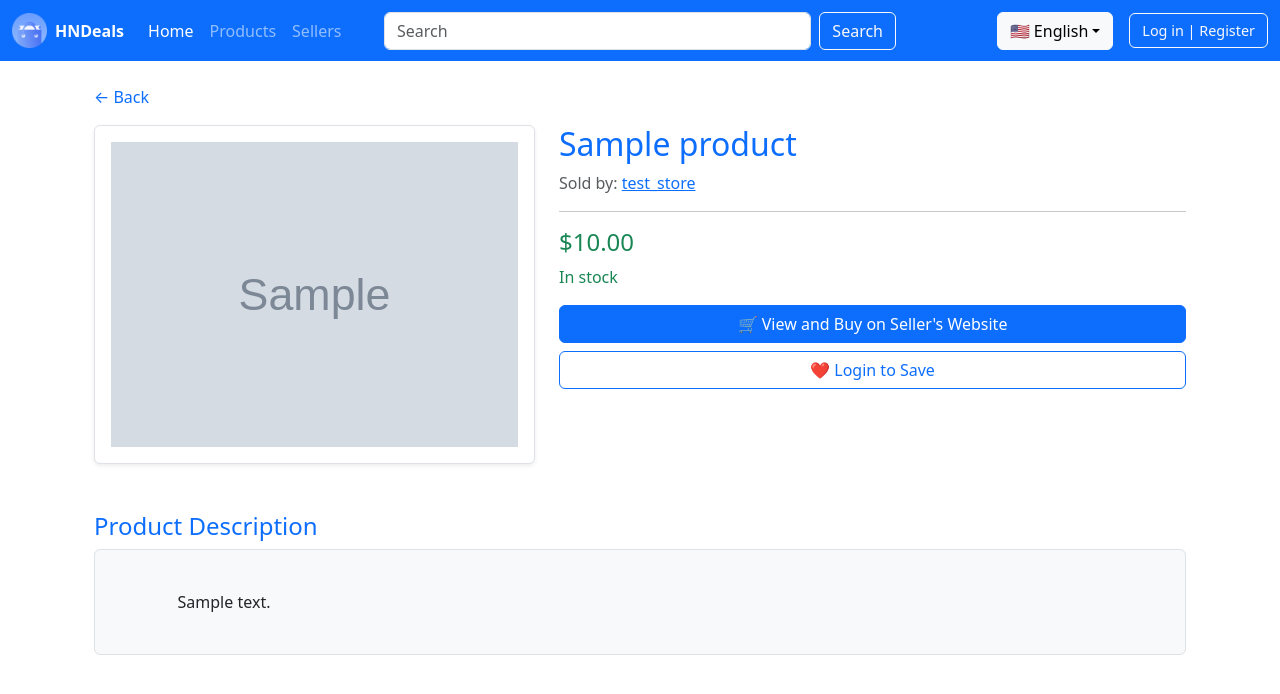
After one commit to anna-at-sea/shop-aggregator, a Django app: a page that uses honduras_shop_aggregator/templates/pages/products/product_card.html in a window 1280 px wide. The commit adds this page. Shown: the top 694 px of the page. Run offline with Django 5.2, Linux system fonts and the light colour scheme; data comes from the database, SQL or seed files in the repository; tables that the repository leaves empty hold one stand-in row (values such as "Sample post"); grey boxes marked "Sample" are stand-in pictures; some libraries are stand-ins or nearby versions.

Commit message:
Add product card and product list views

```diff
--- a/honduras_shop_aggregator/products/models.py
+++ b/honduras_shop_aggregator/products/models.py
@@ -92,7 +92,7 @@ class Product(models.Model):
             right = (width + min_side) / 2
             bottom = (height + min_side) / 2
             img = img.crop((left, top, right, bottom))
-            img = img.resize(output_size, Image.ANTIALIAS)
+            img = img.resize(output_size, Image.Resampling.LANCZOS)
             img.save(img_path)
 
     def clean(self):
--- a/honduras_shop_aggregator/products/urls.py
+++ b/honduras_shop_aggregator/products/urls.py
@@ -1,18 +1,28 @@
-# from django.urls import path
+from django.urls import path
 
-# from . import views
+from . import views
 
 urlpatterns = [
-    # path(
-    #     'profile/<str:store_name>/',
-    #     views.SellerProfileView.as_view(),
-    #     name='seller_profile'
-    # ),
-    # path(
-    #     'create/',
-    #     views.SellerFormCreateView.as_view(),
-    #     name='seller_create'
-    # ),
+    path(
+        '',
+        views.ProductListView.as_view(),
+        name='product_list'
+    ),
+    path(
+        'create/',
+        views.ProductFormCreateView.as_view(),
+        name='product_create'
+    ),
+    path(
+        '<str:slug>/update_image/',
+        views.ProductFormUpdateImageView.as_view(),
+        name='product_update_image'
+    ),
+    path(
+        '<str:slug>/',
+        views.ProductCardView.as_view(),
+        name='product_card'
+    ),
     # path(
     #     '<str:store_name>/update/',
     #     views.SellerFormUpdateView.as_view(),
--- a/honduras_shop_aggregator/products/views.py
+++ b/honduras_shop_aggregator/products/views.py
@@ -1,3 +1,98 @@
-# from django.shortcuts import render
+# from django.contrib import messages
+from django.contrib.messages.views import SuccessMessageMixin
+from django.shortcuts import get_object_or_404  # , redirect
+from django.urls import reverse_lazy
+from django.utils.translation import gettext as _
+from django.views.generic import DetailView, ListView
+from django.views.generic.edit import CreateView, UpdateView  # , DeleteView
 
-# Create your views here.
+from honduras_shop_aggregator import utils
+from honduras_shop_aggregator.products.forms import (ProductCreateForm,
+                                                     ProductImageUpdateForm)
+from honduras_shop_aggregator.products.models import Product
+
+
+class ProductCardView(
+    SuccessMessageMixin, DetailView
+):
+    model = Product
+    template_name = 'pages/products/product_card.html'
+    context_object_name = 'product'
+    slug_field = "slug"
+    slug_url_kwarg = "slug"
+
+    def get_object(self):
+        return get_object_or_404(Product, slug=self.kwargs["slug"])
+
+
+class ProductListView(SuccessMessageMixin, ListView):
+    model = Product
+    template_name = 'pages/products/product_list.html'
+
+    def get_context_data(self, **kwargs):
+        context = super().get_context_data(**kwargs)
+        context['products'] = Product.objects.filter(
+            is_active=True, stock_quantity__gt=0
+        )
+        return context
+
+
+class ProductFormCreateView(
+    utils.UserLoginRequiredMixin, utils.SellerPermissionMixin,
+    SuccessMessageMixin, CreateView
+):
+    model = Product
+    form_class = ProductCreateForm
+    template_name = 'layouts/base_form.html'
+
+    def get_success_message(self, *args, **kwargs):
+        return _("Product is added successfully. Please add image of the product")
+
+    def get_success_url(self):
+        return reverse_lazy(
+            'product_update_image', kwargs={'slug': self.object.slug}
+        )
+
+    def get_context_data(self, *args, **kwargs):
+        context = super().get_context_data(**kwargs)
+        context.update({
+            'heading': _("Add Product"),
+            'button_text': _("Add")
+        })
+        return context
+
+    def form_valid(self, form):
+        form.instance.seller = self.request.user.seller
+        return super().form_valid(form)
+
+    def get_form(self, form_class=None):
+        form = super().get_form(form_class)
+        form.instance.seller = self.request.user.seller  # Assign early
+        return form
+
+
+class ProductFormUpdateImageView(
+    utils.UserLoginRequiredMixin, utils.SellerPermissionMixin,
+    SuccessMessageMixin, UpdateView
+):
+    model = Product
+    form_class = ProductImageUpdateForm
+    template_name = 'layouts/base_form.html'
+    slug_field = "slug"
+    slug_url_kwarg = "slug"
+    context_object_name = "product"
+
+    def get_success_message(self, *args, **kwargs):
+        return _("Image updated successfully")
+
+    def get_success_url(self):
+        return reverse_lazy('product_card', kwargs={'slug': self.object.slug})
+
+    def get_context_data(self, **kwargs):
+        context = super().get_context_data(**kwargs)
+        context.update({
+            'heading': _("Update Product Image"),
+            'button_text': _("Update Image"),
+            'form': self.get_form()
+        })
+        return context
--- /dev/null
+++ b/honduras_shop_aggregator/templates/pages/products/product_card.html
@@ -0,0 +1,82 @@
+{% extends 'layouts/base.html' %}
+{% load i18n %}
+{% load static %}
+
+{% block content %}
+{% include "partials/flash_message.html" %}
+
+<div class="container mt-4">
+    <!-- Breadcrumb -->
+    <div class="mb-3">
+        <a href="#" class="text-decoration-none text-primary">
+            ← {% translate "Back" %}
+            <!-- Add link to go back to prev page -->
+        </a>
+    </div>
+
+    <div class="row">
+        <!-- Product Image -->
+        <div class="col-md-5">
+            <div class="border rounded shadow-sm p-3 bg-white">
+                <img src="{{ product.image.url }}" alt="{{ product.product_name }}" class="img-fluid w-100" style="max-height: 500px; object-fit: contain;">
+            </div>
+        </div>
+
+        <!-- Product Info -->
+        <div class="col-md-7">
+            <h2 class="text-primary">{{ product.product_name }}</h2>
+            <p class="text-muted mb-1">{% translate "Sold by" %}:
+                <a href="#">{{ product.seller.store_name }}</a>
+                <!-- Add url for seller page -->
+            </p>
+
+            <hr>
+
+            <h4 class="text-success">${{ product.product_price }}</h4>
+            <p>
+                {% if product.stock_quantity > 0 and product.is_active %}
+                    <span class="text-success">{% translate "In stock" %}</span>
+                {% else %}
+                    <span class="text-danger">{% translate "Out of stock" %}</span>
+                {% endif %}
+            </p>
+
+            <!-- Action Buttons -->
+            <div class="d-grid gap-2 my-3">
+                {% if product.product_link %}
+                <a href="{{ product.product_link }}" target="_blank" class="btn btn-primary">
+                    🛒 {% translate "View and Buy on Seller's Website" %} <i class="bi bi-box-arrow-up-right"></i>
+                </a>
+                {% endif %}
+                {% if user.is_authenticated %}
+                    <form method="post" action="#">
+                        <!-- Add url like url 'product_toggle_like' product.slug for liked product -->
+                        {% csrf_token %}
+                        <button class="btn btn-outline-primary" type="submit">
+                            ❤️ {% translate "Add to Favorites" %}
+                        </button>
+                    </form>
+                {% else %}
+                    <a href="{% url 'login' %}" class="btn btn-outline-primary">
+                        ❤️ {% translate "Login to Save" %}
+                    </a>
+                {% endif %}
+            </div>
+
+            <!-- Meta Info -->
+        </div>
+    </div>
+
+    <!-- Description -->
+    {% if product.description %}
+    <div class="row mt-5">
+        <div class="col">
+            <h4 class="text-primary">{% translate "Product Description" %}</h4>
+            <div class="border rounded p-3 bg-light" style="white-space: pre-wrap;">
+                {{ product.description }}
+            </div>
+        </div>
+    </div>
+    {% endif %}
+</div>
+{% endblock %}
```
Also changed, not shown: honduras_shop_aggregator/products/forms.py (+40 -0 lines), honduras_shop_aggregator/templates/layouts/base_form.html (+6 -1 lines), honduras_shop_aggregator/templates/pages/products/product_list.html (added, +33 -0 lines), honduras_shop_aggregator/templates/pages/sellers/profile.html (+32 -1 lines), honduras_shop_aggregator/utils.py (+23 -2 lines), media/products/placeholder.png.
